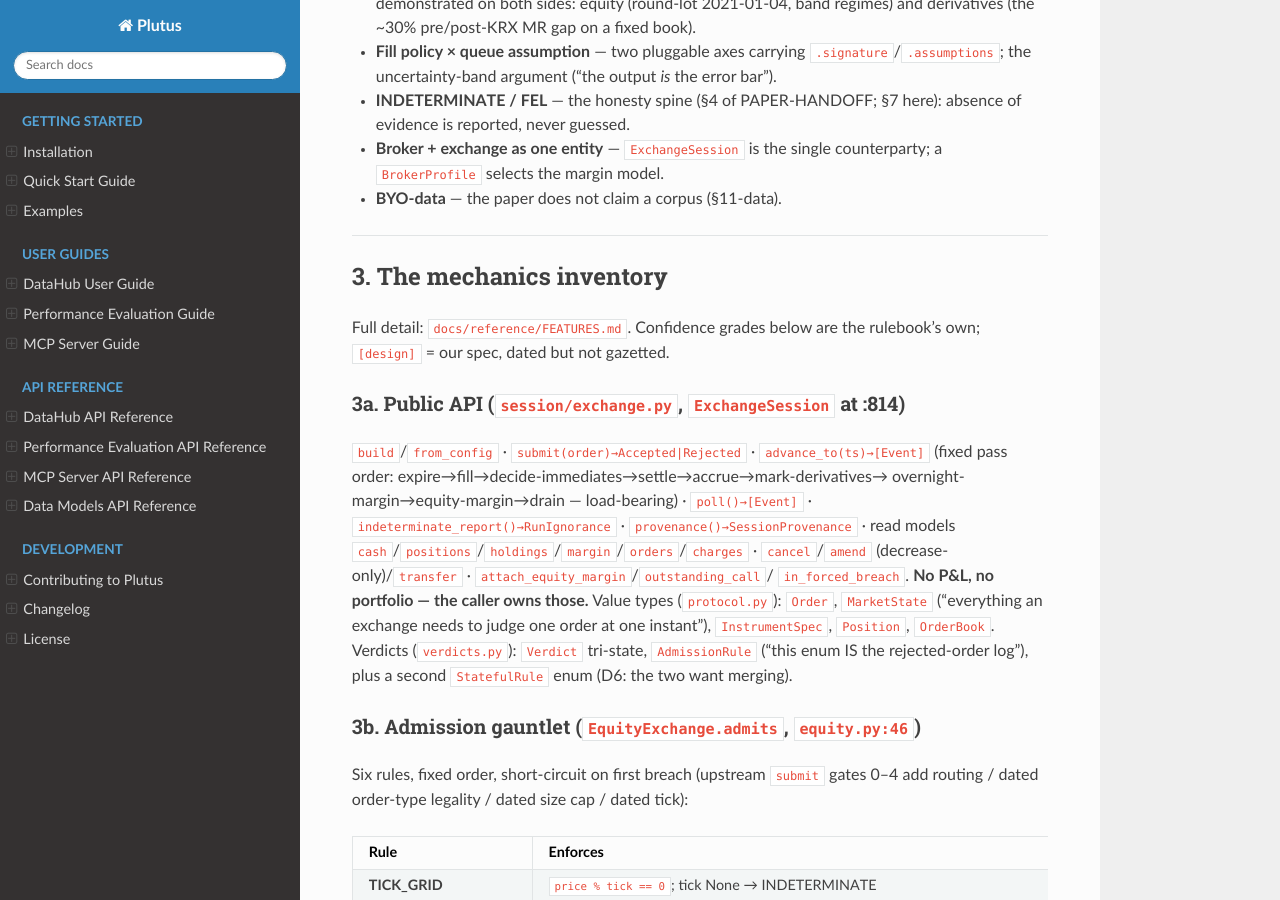
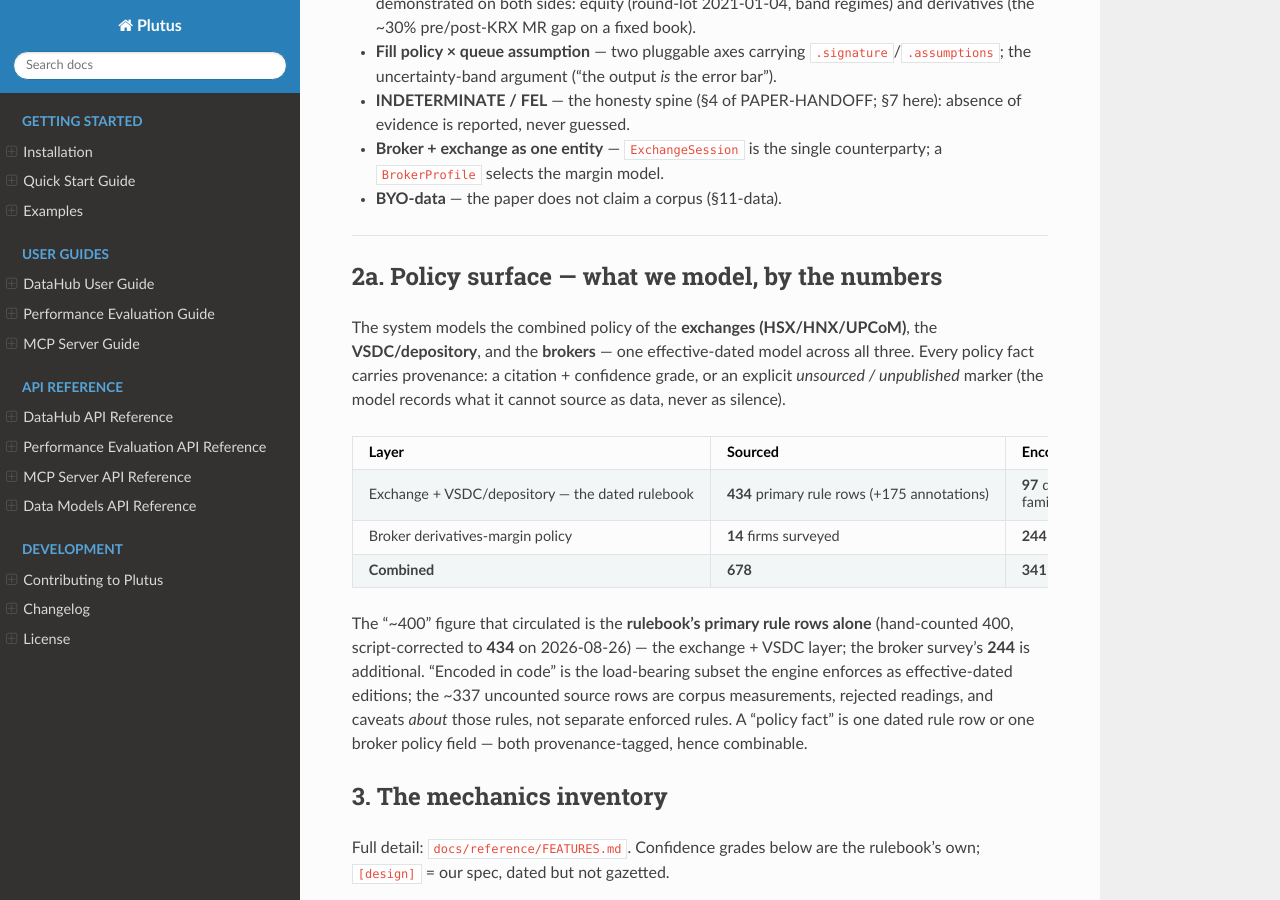
Before and after one commit to algotrade-plutus/plutus, a Sphinx documentation site: the page built from docs/reference/PAPER-COMPENDIUM.md, in a window 1280 px wide and 900 px high, scrolled down 2259 px. Built offline with Sphinx 7.4.7 and the Read the Docs theme 3.1.0, drawn with Linux system fonts in a browser that asks for light colours.

Commit message:
Add combined policy-surface tally; fix the broker-survey "400" misattribution
The "~400 policy docs" was never the broker survey (244). It is the rulebook's
primary rule rows -- the exchange + VSDC/depository layer -- hand-counted 400 and
script-corrected to 434 (the rulebook doc's own tally). Add a "Policy surface --
by the numbers" section (§2a) to PAPER-COMPENDIUM giving the combined count across
all three layers we model:

  Layer                         Sourced    Encoded in code
  Exchange + VSDC (rulebook)    434 rows   97 dated editions / 12 RuleName families
  Broker margin policy          14 firms   244 provenance-tagged data points
  Combined                      678        341

A "policy fact" is one dated rule row or one broker policy field -- both
provenance-tagged, hence combinable. Correct BROKER-POLICY-SURVEY.md, which had
wrongly told a drafter to read "400" as the broker 244; it now points at the
rulebook and the compendium tally.

Encoded-rulebook count verified from rulebook.py (84 cited + 13 unsourced = 97
across 12 RuleName families); broker 244 enumerated from broker_profile.py; 434
from the rulebook doc's script-counted tally.

Co-Authored-By: Claude Opus 4.8 <noreply@anthropic.com>
Claude-Session: https://claude.ai/code/session_01KdKnzu4TrQ2XGnLsc8BQ3C

```diff
--- a/docs/reference/PAPER-COMPENDIUM.md
+++ b/docs/reference/PAPER-COMPENDIUM.md
@@ -112,6 +112,28 @@ The pillars:
 - **BYO-data** — the paper does not claim a corpus (§11-data).
 
 ---
+
+## 2a. Policy surface — what we model, by the numbers
+
+The system models the combined policy of the **exchanges (HSX/HNX/UPCoM)**, the
+**VSDC/depository**, and the **brokers** — one effective-dated model across all
+three. Every policy fact carries provenance: a citation + confidence grade, or an
+explicit *unsourced / unpublished* marker (the model records what it cannot source
+as data, never as silence).
+
+| Layer | Sourced | Encoded in code |
+|---|---:|---|
+| Exchange + VSDC/depository — the dated rulebook | **434** primary rule rows (+175 annotations) | **97** dated editions across **12** `RuleName` families (`rulebook.py`) |
+| Broker derivatives-margin policy | **14** firms surveyed | **244** provenance-tagged data points (`broker_profile.py`) |
+| **Combined** | **678** | **341** |
+
+The "~400" figure that circulated is the **rulebook's primary rule rows alone**
+(hand-counted 400, script-corrected to **434** on 2026-08-26) — the exchange + VSDC
+layer; the broker survey's **244** is additional. "Encoded in code" is the
+load-bearing subset the engine enforces as effective-dated editions; the ~337
+uncounted source rows are corpus measurements, rejected readings, and caveats
+*about* those rules, not separate enforced rules. A "policy fact" is one dated rule
+row or one broker policy field — both provenance-tagged, hence combinable.
 
 ## 3. The mechanics inventory
 
```
Also changed, not shown: docs/reference/BROKER-POLICY-SURVEY.md (+7 -4 lines).
